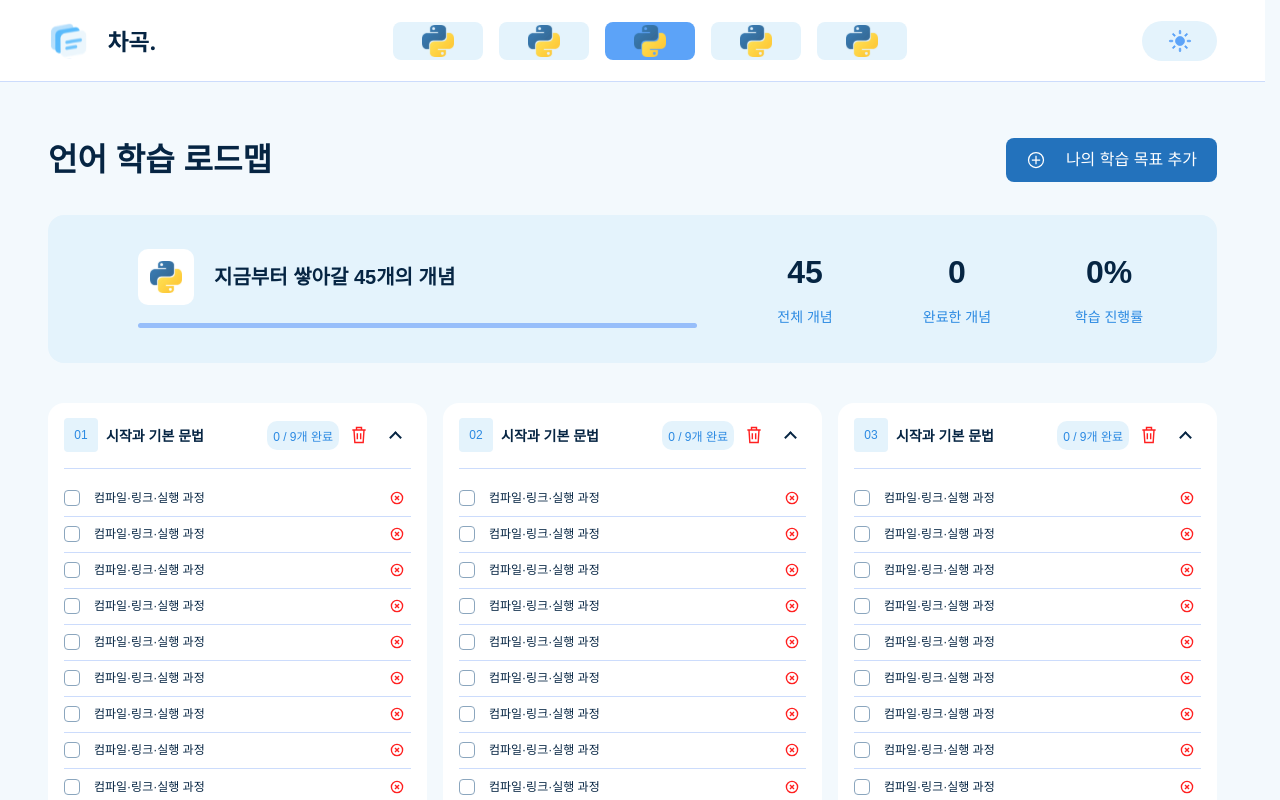
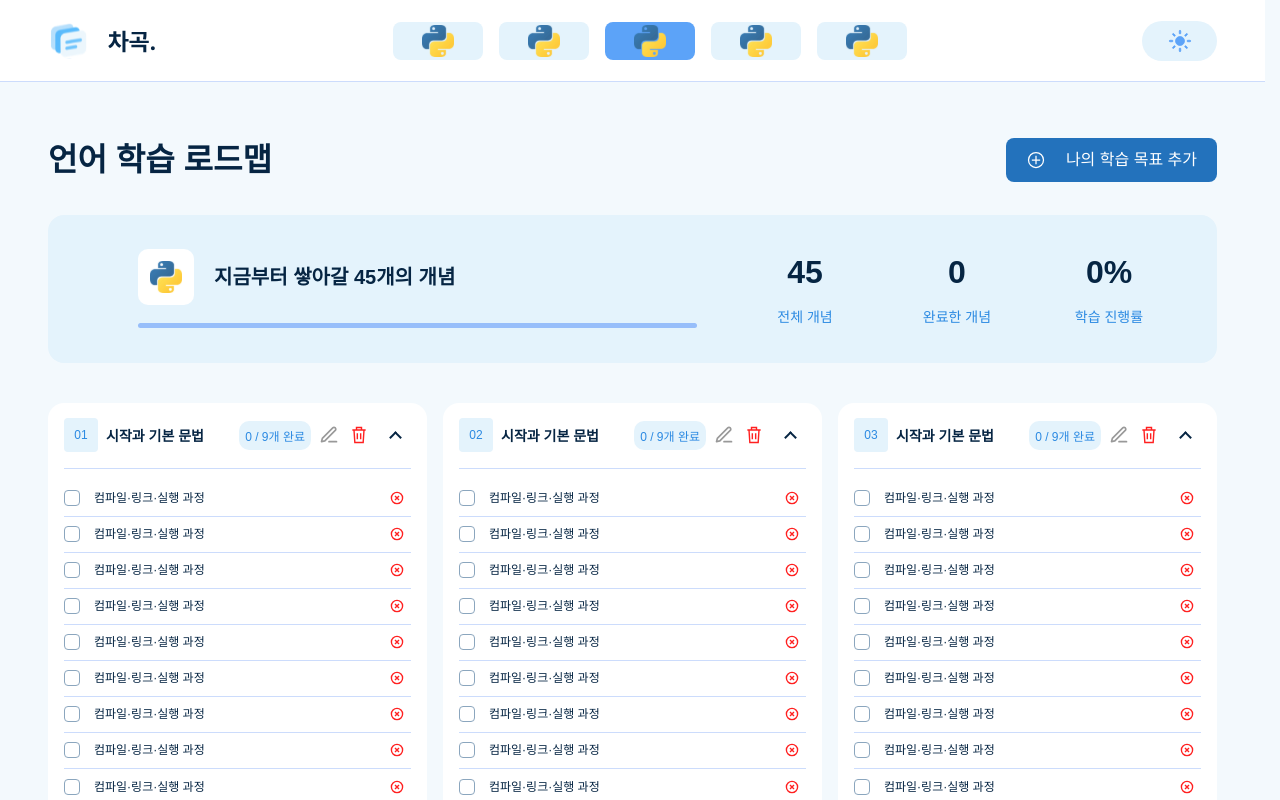
Before and after one commit to cksckscks1008/KickSing, a React (Vite) app: page / in a window 1280 px wide. Shown: the top 800 px of the page. Built offline with nearby package versions, Linux system fonts and the light colour scheme.

Commit message:
feat: 학습 카드 제목 수정

```diff
--- a/src/components/Card/Card.css
+++ b/src/components/Card/Card.css
@@ -46,6 +46,27 @@
   color: var(--Middle);
   font-size: 12px;
   white-space: nowrap;
+}
+
+.card-title-input {
+  color: inherit;
+  background: transparent;
+  border: 0;
+  border-radius: 4px;
+  padding: 0;
+}
+
+.card-highlight {
+  flex: 0 0 20px;
+  height: 20px;
+  padding: 0;
+  border: 0;
+  background-color: #999999;
+  mask: url('/images/highlight.svg') center / contain no-repeat;
+}
+
+:root[data-theme='dark'] .card-highlight {
+  background-color: #808080;
 }
 
 .card-delete,
--- a/src/components/Card/Card.jsx
+++ b/src/components/Card/Card.jsx
@@ -1,7 +1,8 @@
 import { useId, useState } from 'react';
 import './Card.css';
 
-export default function Card({ number, title, items, onToggle, onAdd, onDeleteItem, onDelete }) {
+export default function Card({ number, title, items, onToggle, onAdd, onDeleteItem, onDelete, onRename }) {
+  const [isEditingTitle, setIsEditingTitle] = useState(false);
   const [isOpen, setIsOpen] = useState(true);
   const [isAdding, setIsAdding] = useState(false);
   const [newTitle, setNewTitle] = useState('');
@@ -23,8 +24,28 @@ export default function Card({ number, title, items, onToggle, onAdd, onDeleteIt
     <div className="learning-card">
       <div className="card-header">
         <div className="card-number">{String(number).padStart(2, '0')}</div>
-        <div className="card-title">{title}</div>
+        {isEditingTitle ? (
+          <input
+            className="card-title card-title-input"
+            aria-label="학습 목표 제목"
+            defaultValue={title}
+            autoFocus
+            onKeyDown={(event) => {
+              if (event.nativeEvent.isComposing || event.keyCode === 229) return;
+              if (event.key === 'Escape') setIsEditingTitle(false);
+              if (event.key !== 'Enter') return;
+
+              const nextTitle = event.currentTarget.value.trim();
+              if (!nextTitle) return;
+              onRename(nextTitle);
+              setIsEditingTitle(false);
+            }}
+          />
+        ) : (
+          <div className="card-title">{title}</div>
+        )}
         <div className="card-count">{completed} / {items.length}개 완료</div>
+        <button type="button" className="card-highlight" aria-label="제목 수정" onClick={() => setIsEditingTitle(true)} />
         <button type="button" className="card-delete" aria-label={`${title} 삭제`} onClick={onDelete}>
           <svg width="20" height="20" viewBox="0 0 24 24" fill="none" stroke="currentColor" strokeWidth="1.7" aria-hidden="true">
             <path d="M4 6h16M9 6V3h6v3M6 6l1 15h10l1-15M10 10v7M14 10v7" />
--- a/src/pages/Page/Page.jsx
+++ b/src/pages/Page/Page.jsx
@@ -69,6 +69,12 @@ export default function Page() {
     setCards((previous) => previous.filter((card) => card.id !== cardId));
   }
 
+  function renameCard(cardId, title) {
+    setCards((previous) =>
+      previous.map((card) => card.id === cardId ? { ...card, title } : card),
+    );
+  }
+
   return (
     <div className="roadmap-page">
       <div className="roadmap-heading">
@@ -86,6 +92,7 @@ export default function Page() {
             onAdd={(title) => addItem(card.id, title)}
             onDeleteItem={(itemId) => deleteItem(card.id, itemId)}
             onDelete={() => deleteCard(card.id)}
+            onRename={(title) => renameCard(card.id, title)}
           />
         ))}
       </div>
```
Also changed, not shown: public/images/highlight.svg (added).
